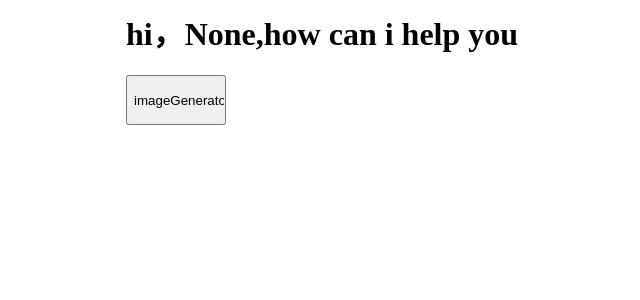
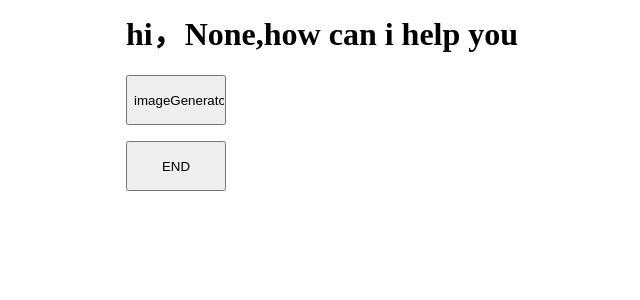
Before and after one commit to skywalker1123/zhenhong-He, a Flask app: page /main in a window 1280 px wide. Shown: the top 300 px of the page, without its empty margins (198-838 px from the left). Run offline with Flask 3, Linux system fonts and the light colour scheme.

Commit message:
Update main.html

```diff
--- a/templates/main.html
+++ b/templates/main.html
@@ -10,4 +10,7 @@
  <form action = "/image_gpt" method ="post">
    <input type ="submit" value ="imageGenerator" style="width: 100px;height: 50px;">
  </form>
+ <form action = "/end" method ="post">
+   <input type ="submit" value ="END" style="width: 100px;height: 50px;">
+ </form>
 </div>
```
